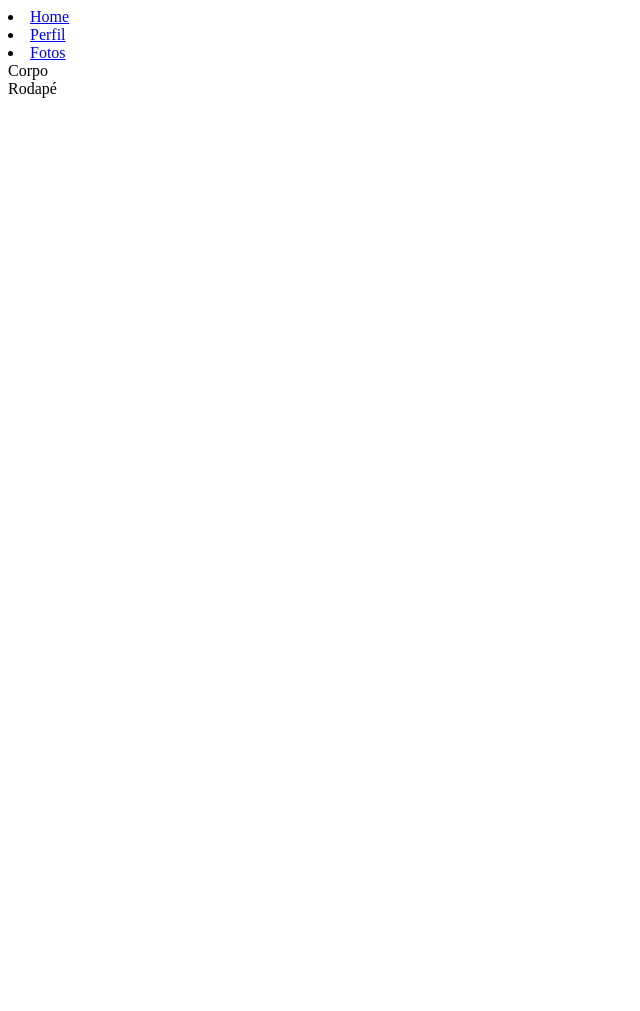
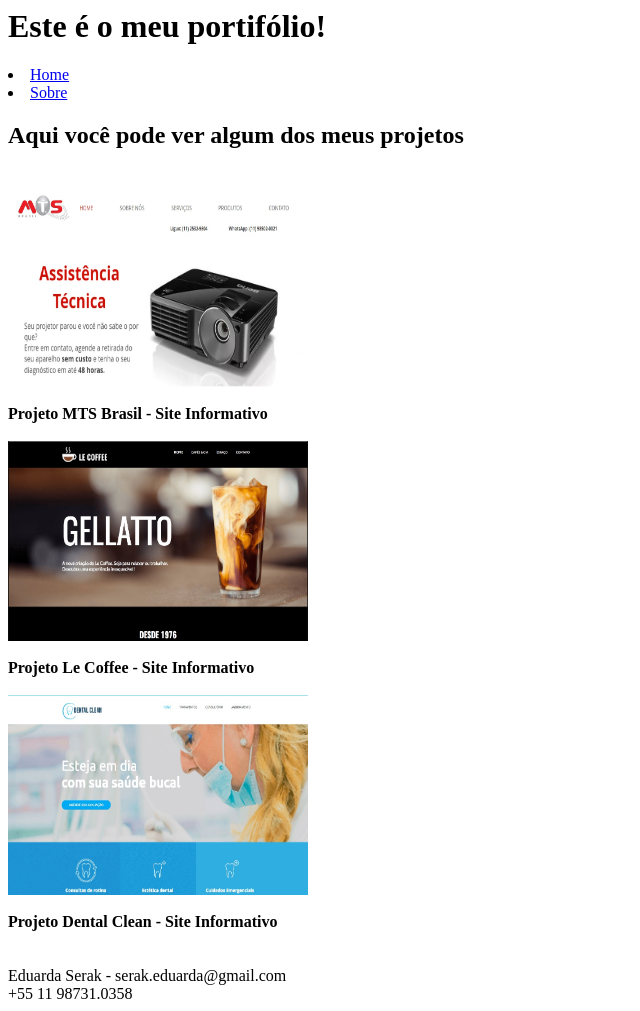
Before and after one commit to meserak/cocreare-academy-git, a plain HTML site: page index.html in a window 1280 px wide. Shown: the whole page, without its empty margins (0-640 px from the left). Before the commit the page ends 800 px from the top, so only its background shows below. Drawn offline with Linux system fonts and the light colour scheme.

Commit message:
Portifolio criado

```diff
--- a/index.html
+++ b/index.html
@@ -2,25 +2,50 @@
 	<head>
 <title>Eduarda Serak</title>
    </head>
+   <meta charset="utf-8">
 <body>
 	 <div>
-
+	 	<h1>Este é o meu portifólio!</h1>
 	 		<li>
 	 			<a href="./index.html"> Home</a>
 	 	</li>
 	 	<li>
-	 	<a href="./profile.html"> Perfil </a>
-	 </li>
-	 <li>
-	 	<a href="./photos/photos.html"> Fotos </a>
+	 	<a href="./sobre.html"> Sobre</a>
 	 </li>
 	</ul>
 	 </div>
 	<div>
-		Corpo
+		<header>
+        <h2>Aqui você pode ver algum dos meus projetos</h2>
+        <aside></aside>
+    </header>
+    <div>
+		<br/>
+		<img height="200px" width="300px" src="./Resources/Projeto MTS.jpg">
+		<br>
+		<br>
+		<STRONG>Projeto MTS Brasil - Site Informativo</STRONG>
+	</div>
+        <div>
+        <br/>
+		<img height="200px" width="300px" src="./Resources/Projeto Fake Site Café.jpg">
+		<br>
+		<br>
+		<STRONG>Projeto Le Coffee - Site Informativo</STRONG>
 	</div>
 	<div>
-		Rodapé
+		<br/>
+		<img height="200px" width="300px" src="./Resources/Projeto Fake Site Consultorio Dentista.jpg">
+		<br>
+		<br>
+		<STRONG>Projeto Dental Clean - Site Informativo</STRONG>
+	<br>
+	<br>
+	<br>
+	<div>
+		Eduarda Serak - serak.eduarda@gmail.com
+		<br>
+			+55 11 98731.0358
 	</div>
 
 </body>
```
Also changed, not shown: sobre.html (added, +41 -0 lines), Resources/Eduarda - Portifolio.jpeg (added), Resources/Projeto Fake Site Café.jpg (added), Resources/Projeto Fake Site Consultorio Dentista.jpg (added), Resources/Projeto MTS.jpg (added), Resources/WhatsApp Image 2020-03-16 at 20.49.44.jpeg (added), teste.txt (deleted).
